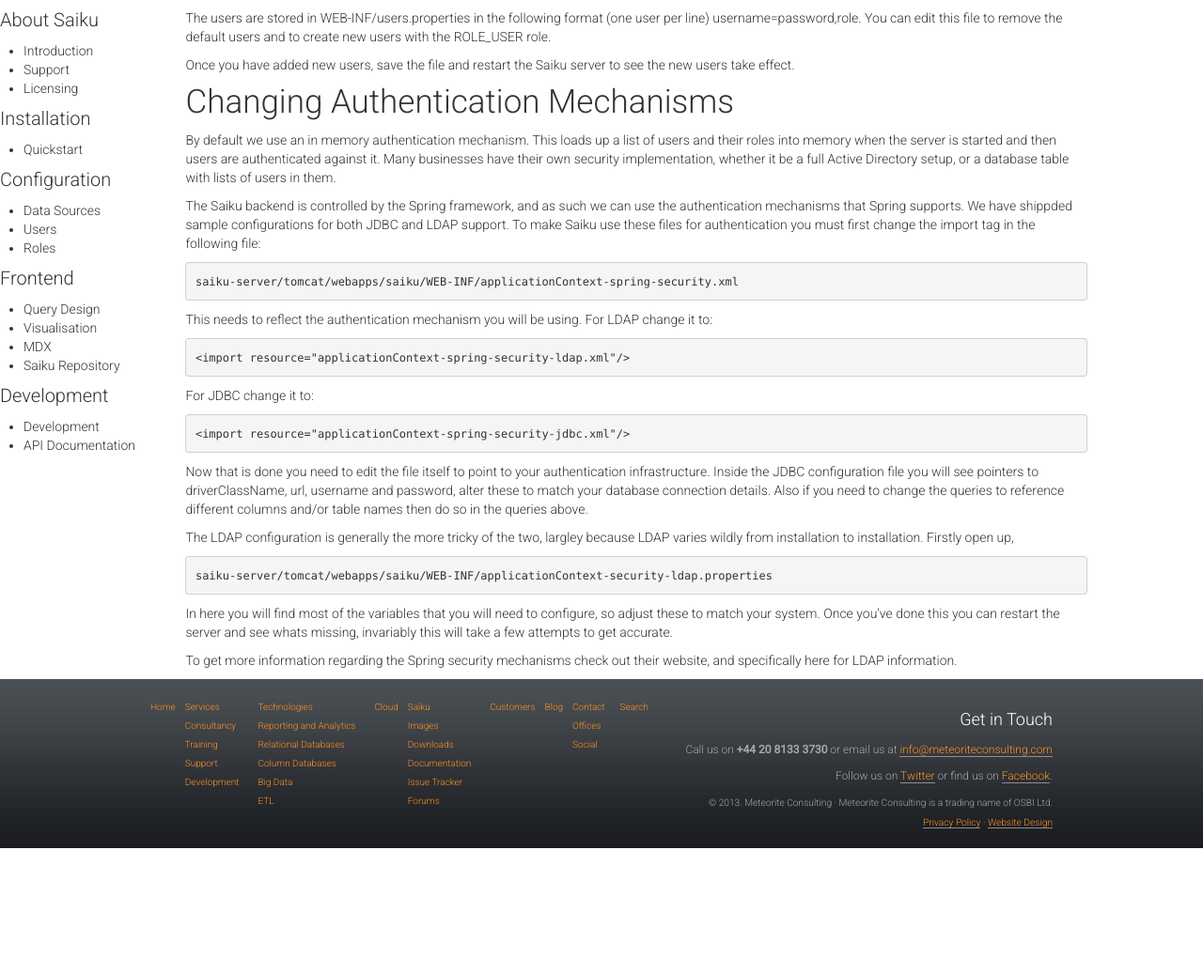
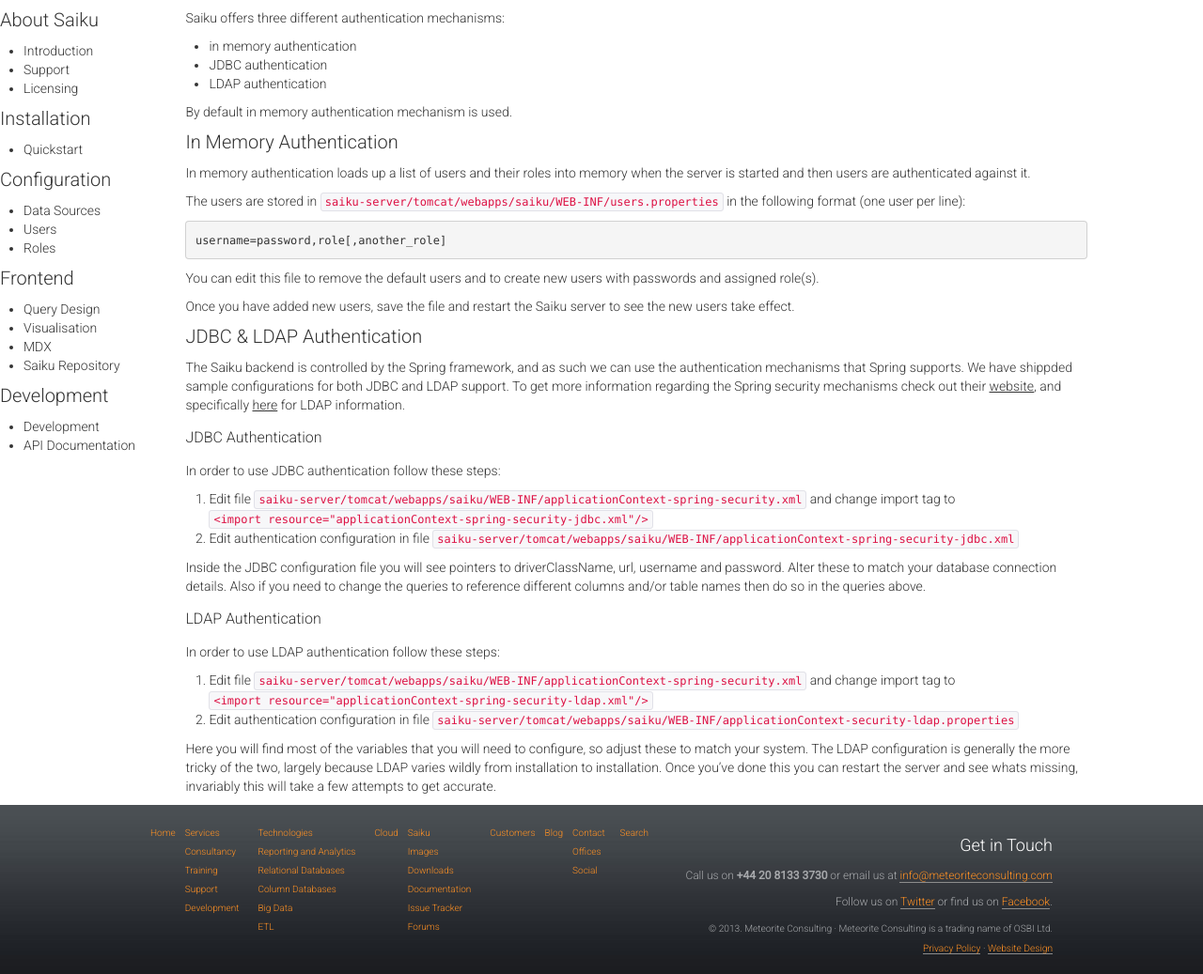
Before and after one commit to buggtb/saikudocs, a Jekyll site: the page built from _posts/2013-08-15-users.markdown, in a window 1280 px wide. Shown: the part 373-1410 px from the top of the page at 94% size. Built offline with Jekyll 4.4.1, drawn with Linux system fonts in a browser that asks for light colours; nearby versions of some CDN libraries; some web fonts are replaced; Markdown is read by kramdown in place of the engine named in the settings; comment, search, counter and statistics services are not loaded; before the commit the page ends 1276 px from its top, so only the background shows below that; some of the changed text lies outside the part shown; grey boxes are pictures that could not be loaded.

Commit message:
Improved structure of text, simplified language, added links to external sites.

```diff
--- a/_posts/2013-08-15-users.markdown
+++ b/_posts/2013-08-15-users.markdown
@@ -4,37 +4,44 @@
 date:   2013-08-15 12:03:09
 categories: saiku documentation security configuration
 ---
+Users Management
+================
+Saiku offers three different authentication mechanisms:
 
-Adding New Users To The Default Security Configuration
-======================================================
+ - in memory authentication
+ - JDBC authentication
+ - LDAP authentication
 
-The users are stored in WEB-INF/users.properties in the following format (one user per line) username=password,role. You can edit this file to remove the default users and to create new users with the ROLE_USER role.
+By default in memory authentication mechanism is used.
+
+In Memory Authentication
+--------------------------
+In memory authentication loads up a list of users and their roles into memory when the server is started and then users are authenticated against it.
+
+The users are stored in `saiku-server/tomcat/webapps/saiku/WEB-INF/users.properties` in the following format (one user per line):
+
+    username=password,role[,another_role]
+
+You can edit this file to remove the default users and to create new users with passwords and assigned role(s).
 
 Once you have added new users, save the file and restart the Saiku server to see the new users take effect.
 
-Changing Authentication Mechanisms
-==================================
+JDBC & LDAP Authentication
+-------------------------
+The Saiku backend is controlled by the Spring framework, and as such we can use the authentication mechanisms that Spring supports. We have shippded sample configurations for both JDBC and LDAP support. To get more information regarding the Spring security mechanisms check out their [website](http://projects.spring.io/spring-security/), and specifically [here](http://docs.spring.io/spring-security/site/docs/3.2.0.RELEASE/reference/htmlsingle/#ldap) for LDAP information.
 
-By default we use an in memory authentication mechanism. This loads up a list of users and their roles into memory when the server is started and then users are authenticated against it. Many businesses have their own security implementation, whether it be a full Active Directory setup, or a database table with lists of users in them.
+###JDBC Authentication
+In order to use JDBC authentication follow these steps:
 
-The Saiku backend is controlled by the Spring framework, and as such we can use the authentication mechanisms that Spring supports. We have shippded sample configurations for both JDBC and LDAP support. To make Saiku use these files for authentication you must first change the import tag in the following file:
+  1. Edit file `saiku-server/tomcat/webapps/saiku/WEB-INF/applicationContext-spring-security.xml` and change import tag to `<import resource="applicationContext-spring-security-jdbc.xml"/>`
+  2. Edit authentication configuration in file `saiku-server/tomcat/webapps/saiku/WEB-INF/applicationContext-spring-security-jdbc.xml`
 
-    saiku-server/tomcat/webapps/saiku/WEB-INF/applicationContext-spring-security.xml
+Inside the JDBC configuration file you will see pointers to driverClassName, url, username and password. Alter these to match your database connection details. Also if you need to change the queries to reference different columns and/or table names then do so in the queries above.
 
-This needs to reflect the authentication mechanism you will be using. For LDAP change it to:
+###LDAP Authentication
+In order to use LDAP authentication follow these steps:
 
-    <import resource="applicationContext-spring-security-ldap.xml"/>
+  1. Edit file `saiku-server/tomcat/webapps/saiku/WEB-INF/applicationContext-spring-security.xml` and change import tag to `<import resource="applicationContext-spring-security-ldap.xml"/>`
+  2. Edit authentication configuration in file `saiku-server/tomcat/webapps/saiku/WEB-INF/applicationContext-security-ldap.properties`
 
-For JDBC change it to:
-
-    <import resource="applicationContext-spring-security-jdbc.xml"/>
-
-Now that is done you need to edit the file itself to point to your authentication infrastructure. Inside the JDBC configuration file you will see pointers to driverClassName, url, username and password, alter these to match your database connection details. Also if you need to change the queries to reference different columns and/or table names then do so in the queries above.
-
-The LDAP configuration is generally the more tricky of the two, largley because LDAP varies wildly from installation to installation. Firstly open up,
-
-    saiku-server/tomcat/webapps/saiku/WEB-INF/applicationContext-security-ldap.properties
-
-In here you will find most of the variables that you will need to configure, so adjust these to match your system. Once you've done this you can restart the server and see whats missing, invariably this will take a few attempts to get accurate.
-
-To get more information regarding the Spring security mechanisms check out their website, and specifically here for LDAP information.
+Here you will find most of the variables that you will need to configure, so adjust these to match your system. The LDAP configuration is generally the more tricky of the two, largely because LDAP varies wildly from installation to installation. Once you've done this you can restart the server and see whats missing, invariably this will take a few attempts to get accurate.
```
